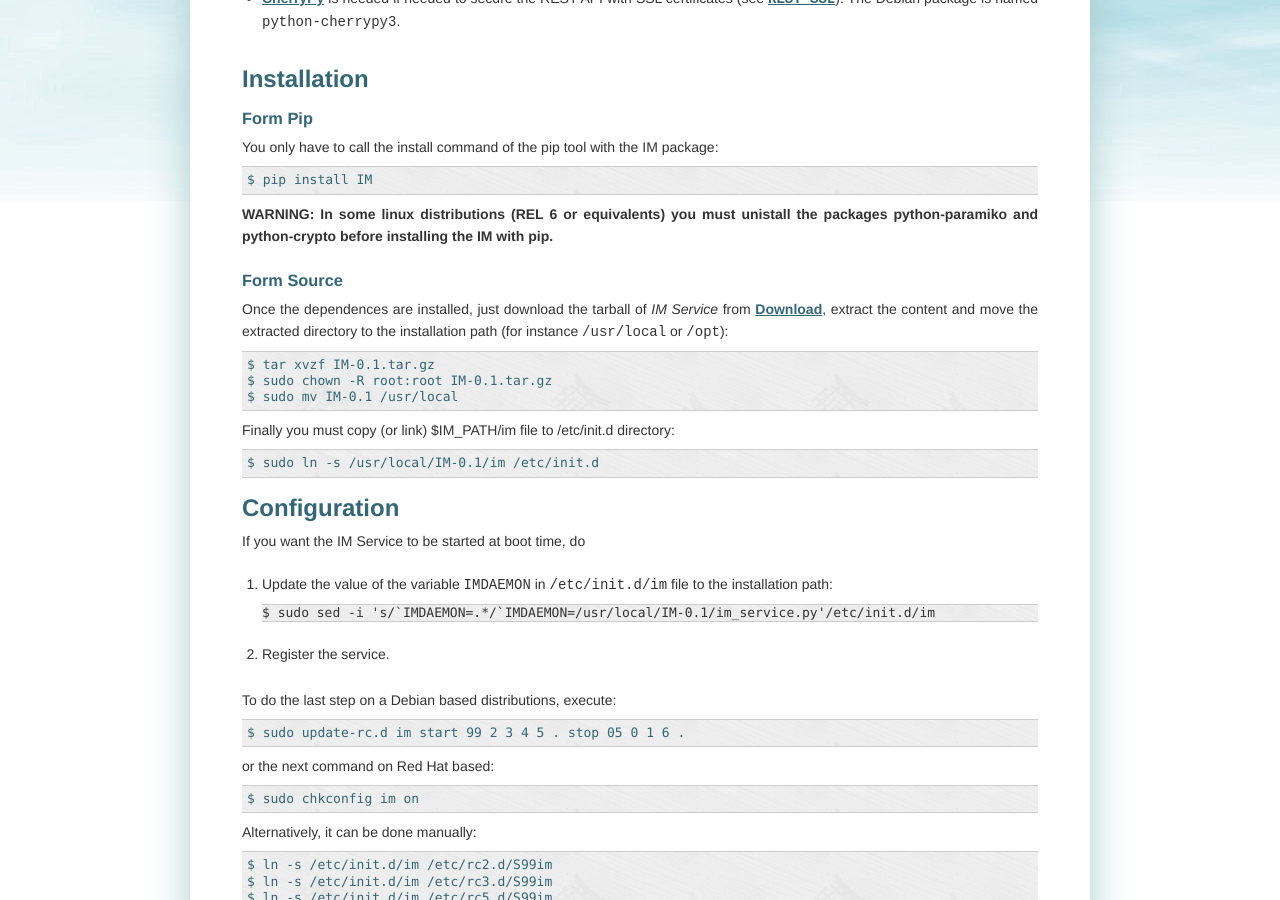
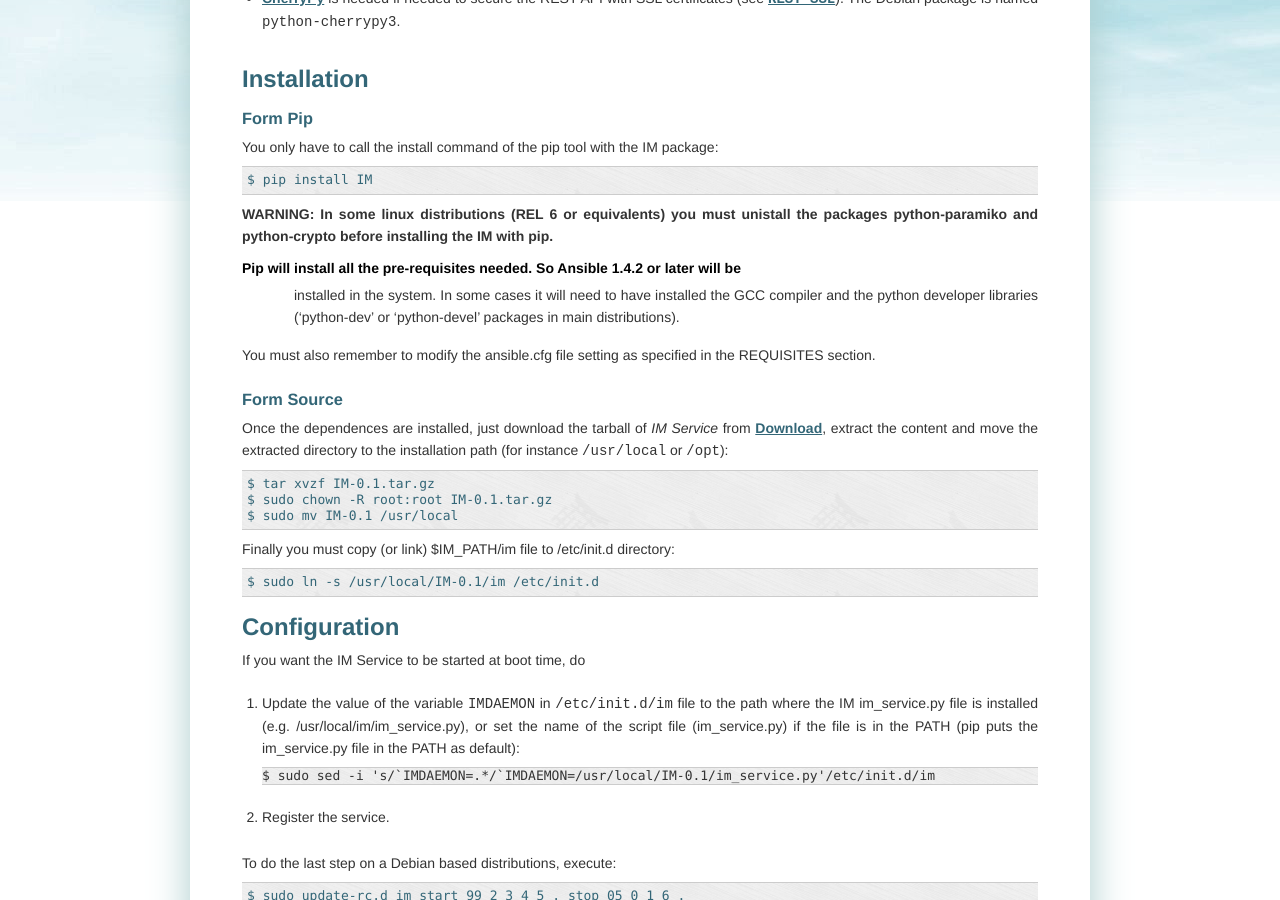
Before and after one commit to grycap/im, a Sphinx documentation site: the page built from doc/source/manual.rst, in a window 1280 px wide and 900 px high, scrolled down 1227 px. Built offline with Sphinx 7.4.7, drawn with Linux system fonts in a browser that asks for light colours.

Commit message:
Update documentation

```diff
--- a/doc/source/manual.rst
+++ b/doc/source/manual.rst
@@ -63,6 +63,14 @@
 **WARNING: In some linux distributions (REL 6 or equivalents) you must unistall
 the packages python-paramiko and python-crypto before installing the IM with pip.**
 
+Pip will install all the pre-requisites needed. So Ansible 1.4.2 or later will be
+ installed in the system. In some cases it will need to have installed the GCC
+ compiler and the python developer libraries ('python-dev' or 'python-devel'
+ packages in main distributions).
+
+You must also remember to modify the ansible.cfg file setting as specified in the
+REQUISITES section.
+
 Form Source
 ^^^^^^^^^^^
 
@@ -84,8 +92,10 @@
 
 If you want the IM Service to be started at boot time, do
 
-1. Update the value of the variable ``IMDAEMON`` in :file:`/etc/init.d/im` file to
-   the installation path::
+1. Update the value of the variable ``IMDAEMON`` in :file:`/etc/init.d/im` file
+   to the path where the IM im_service.py file is installed (e.g. /usr/local/im/im_service.py),
+   or set the name of the script file (im_service.py) if the file is in the PATH
+   (pip puts the im_service.py file in the PATH as default)::
 
    $ sudo sed -i 's/`IMDAEMON=.*/`IMDAEMON=/usr/local/IM-0.1/im_service.py'/etc/init.d/im
 
```
Also changed, not shown: README.md (+12 -2 lines), 1 other file.
